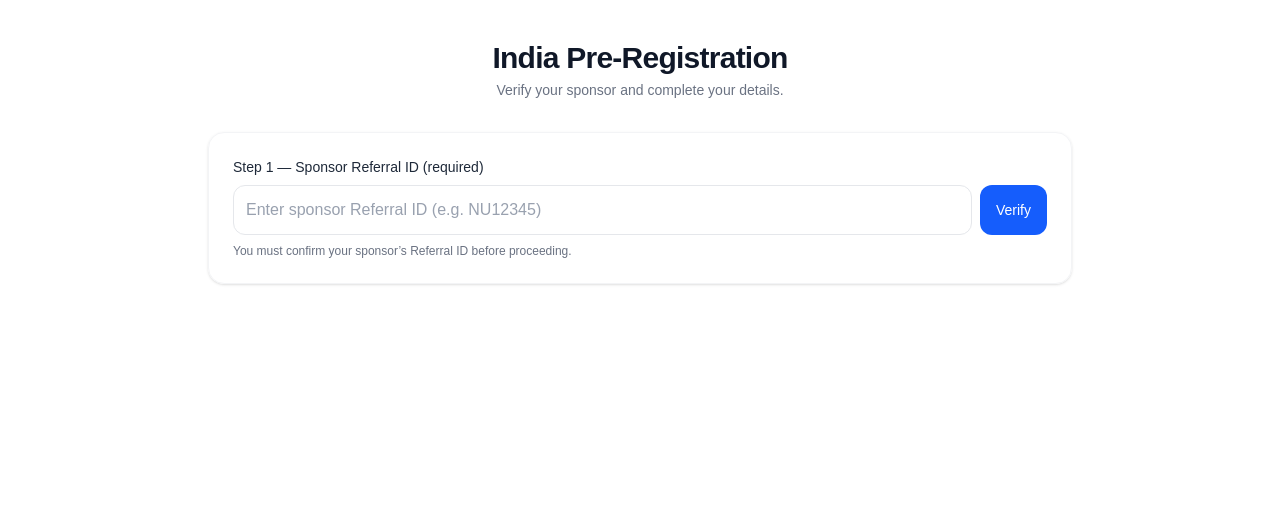
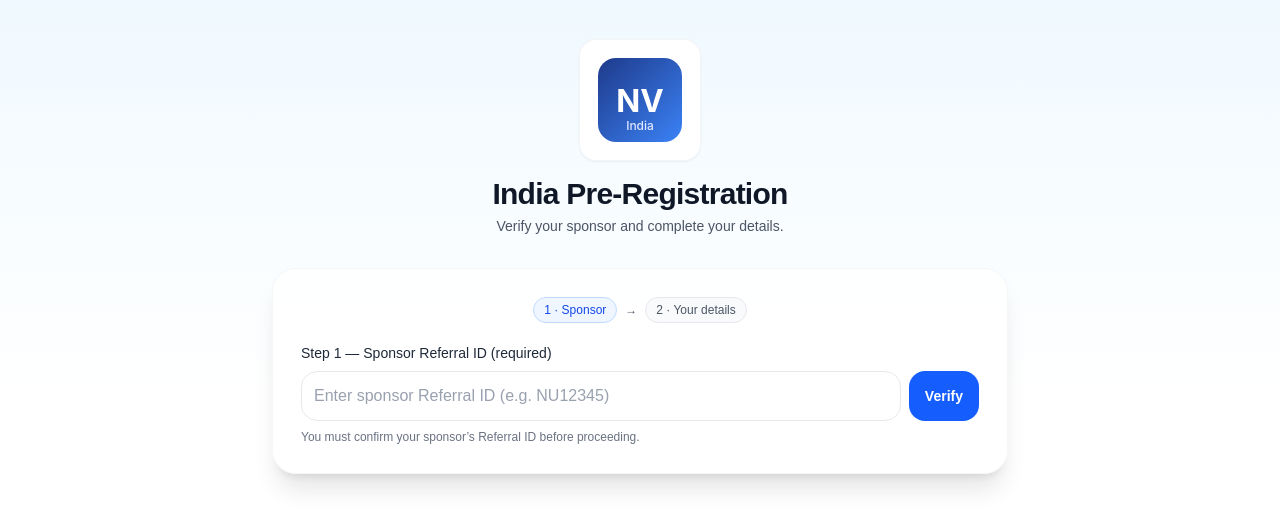
Before and after one commit to mav910623/india-landing, a Next.js app: page /register in a window 1280 px wide. Shown: the top 528 px of the page. Built offline with nearby package versions, Linux system fonts and the light colour scheme.

Commit message:
Register UI: elegant glass card, larger brand mark, refined inputs; keep referral lock and full Firestore flow

```diff
--- a/app/register/page.js
+++ b/app/register/page.js
@@ -1,7 +1,8 @@
 "use client";
 
-import { Suspense, useEffect, useMemo, useState } from "react";
-import { useSearchParams, useRouter } from "next/navigation";
+import { useEffect, useMemo, useState } from "react";
+import { useRouter } from "next/navigation";
+import Image from "next/image";
 import { auth, db } from "@/lib/firebase";
 import { createUserWithEmailAndPassword, updateProfile } from "firebase/auth";
 import {
@@ -10,22 +11,27 @@ import {
   where,
   getDocs,
   doc,
-  setDoc,
   serverTimestamp,
-  updateDoc,
   arrayUnion,
   writeBatch,
   limit,
 } from "firebase/firestore";
 
-// Ensure this page is treated dynamically (helps with CSR bailout errors)
+/** =========================================================
+ *  Build/runtime hints (CSR)
+ * ======================================================== */
 export const dynamic = "force-dynamic";
 export const fetchCache = "force-no-store";
 
-/* ---------- Helpers (unchanged) ---------- */
-
-function referralIdFromUid(uid) { return "NU" + uid.slice(0, 6).toUpperCase(); }
-function randomReferralCandidate() { return "NU" + Math.random().toString(36).substring(2, 8).toUpperCase(); }
+/** =========================================================
+ *  Helpers
+ * ======================================================== */
+function referralIdFromUid(uid) {
+  return "NU" + uid.slice(0, 6).toUpperCase();
+}
+function randomReferralCandidate() {
+  return "NU" + Math.random().toString(36).substring(2, 8).toUpperCase();
+}
 async function referralIdExists(refId) {
   const qy = query(collection(db, "users"), where("referralId", "==", refId), limit(1));
   const snap = await getDocs(qy);
@@ -42,34 +48,40 @@ async function generateUniqueReferralId(uid) {
 }
 const isValidEmail = (e) => /^[^\s@]+@[^\s@]+\.[^\s@]+$/.test(String(e || "").trim());
 const hasMinLen = (p) => String(p || "").length >= 8;
-const hasUpper  = (p) => /[A-Z]/.test(String(p || ""));
+const hasUpper = (p) => /[A-Z]/.test(String(p || ""));
 const hasNumber = (p) => /[0-9]/.test(String(p || ""));
 const passwordScore = (p) => [hasMinLen(p), hasUpper(p), hasNumber(p)].filter(Boolean).length;
 
-function unmaskPan(s) { return String(s || "").replace(/[^A-Za-z0-9]/g, "").toUpperCase(); }
+function unmaskPan(s) {
+  return String(s || "").replace(/[^A-Za-z0-9]/g, "").toUpperCase();
+}
 function constrainPanCore(core) {
   const raw = unmaskPan(core).slice(0, 10);
   let out = "";
   for (let i = 0; i < raw.length && out.length < 10; i++) {
-    const ch = raw[i], idx = out.length;
-    if (idx <= 4 || idx === 9) { if (/[A-Z]/.test(ch)) out += ch; }
-    else { if (/[0-9]/.test(ch)) out += ch; }
+    const ch = raw[i],
+      idx = out.length;
+    if (idx <= 4 || idx === 9) {
+      if (/[A-Z]/.test(ch)) out += ch;
+    } else {
+      if (/[0-9]/.test(ch)) out += ch;
+    }
   }
   return out;
 }
 function formatPanMasked(core10) {
   const c = constrainPanCore(core10);
   if (c.length <= 5) return c;
-  if (c.length <= 9) return `${c.slice(0,5)}-${c.slice(5)}`;
-  return `${c.slice(0,5)}-${c.slice(5,9)}-${c.slice(9)}`;
+  if (c.length <= 9) return `${c.slice(0, 5)}-${c.slice(5)}`;
+  return `${c.slice(0, 5)}-${c.slice(5, 9)}-${c.slice(9)}`;
 }
 const isValidPANCore = (core) => /^[A-Z]{5}[0-9]{4}[A-Z]$/.test(core);
 
 const COUNTRIES = [
-  { cc: "IN", flag: "🇮🇳", name: "India", dial: "+91",  example: "9876543210" },
+  { cc: "IN", flag: "🇮🇳", name: "India", dial: "+91", example: "9876543210" },
   { cc: "MY", flag: "🇲🇾", name: "Malaysia", dial: "+60", example: "123456789" },
   { cc: "SG", flag: "🇸🇬", name: "Singapore", dial: "+65", example: "81234567" },
-  { cc: "AE", flag: "🇦🇪", name: "UAE", dial: "+971",   example: "501234567" },
+  { cc: "AE", flag: "🇦🇪", name: "UAE", dial: "+971", example: "501234567" },
   { cc: "US", flag: "🇺🇸", name: "United States", dial: "+1", example: "4155551234" },
 ];
 
@@ -92,51 +104,29 @@ function guessDefaultCountry(local) {
   return COUNTRIES[0];
 }
 
-/* ---------- Wrapper to satisfy Next.js: Suspense around useSearchParams ---------- */
+/** =========================================================
+ *  Page Component
+ * ======================================================== */
+export default function RegisterPage() {
+  const router = useRouter();
 
-export default function RegisterPage() {
-  return (
-    <Suspense fallback={<div className="min-h-screen flex items-center justify-center text-gray-500">Loading…</div>}>
-      <RegisterPageInner />
-    </Suspense>
-  );
-}
-
-/* ---------- The original component logic lives here ---------- */
-
-function RegisterPageInner() {
+  // ---------- Steps & Sponsor ----------
   const [step, setStep] = useState(1);
   const [uplineInput, setUplineInput] = useState("");
   const [upline, setUpline] = useState(null);
   const [checkingUpline, setCheckingUpline] = useState(false);
+  const [refLocked, setRefLocked] = useState(false);
 
-  const [name, setName] = useState("");
-  const [email, setEmail] = useState("");
-  const [emailTouched, setEmailTouched] = useState(false);
-
-  const [country, setCountry] = useState(COUNTRIES[0]);
-  const [phoneLocal, setPhoneLocal] = useState("");
-
-  const [panInput, setPanInput] = useState("");
-  const [panCore, setPanCore] = useState("");
-
-  const [password, setPassword] = useState("");
-  const [pwVisible, setPwVisible] = useState(false);
-
-  const [registering, setRegistering] = useState(false);
-  const [notice, setNotice] = useState("");
-
-  const searchParams = useSearchParams();
-  const refLocked = !!searchParams.get("ref");
-  const router = useRouter();
-
-  // Auto-capture ?ref=
+  // Capture ?ref=... without useSearchParams (avoids Suspense requirement)
   useEffect(() => {
-    const ref = searchParams.get("ref");
-    if (!ref) return;
-    const up = String(ref).toUpperCase();
+    if (typeof window !== "undefined") {
+      const p = new URLSearchParams(window.location.search);
+      const ref = (p.get("ref") || "").trim();
+      if (ref) {
+        const up = ref.toUpperCase();
         setUplineInput(up);
-
+        setRefLocked(true);
+        // Auto-verify upline on mount if ref present
         (async () => {
           setCheckingUpline(true);
           try {
@@ -159,7 +149,26 @@ function RegisterPageInner() {
             setCheckingUpline(false);
           }
         })();
-  }, [searchParams]);
+      }
+    }
+  }, []);
+
+  // ---------- Form fields ----------
+  const [name, setName] = useState("");
+  const [email, setEmail] = useState("");
+  const [emailTouched, setEmailTouched] = useState(false);
+
+  const [country, setCountry] = useState(COUNTRIES[0]);
+  const [phoneLocal, setPhoneLocal] = useState("");
+
+  const [panInput, setPanInput] = useState("");
+  const [panCore, setPanCore] = useState("");
+
+  const [password, setPassword] = useState("");
+  const [pwVisible, setPwVisible] = useState(false);
+
+  const [registering, setRegistering] = useState(false);
+  const [notice, setNotice] = useState("");
 
   // Bias India if phone looks like 10-digit local
   useEffect(() => {
@@ -267,7 +276,7 @@ function RegisterPageInner() {
         return;
       }
 
-      // PAN uniqueness (existing pattern)
+      // PAN uniqueness
       const panQ = query(collection(db, "users"), where("pan", "==", panNorm), limit(1));
       const panSnap = await getDocs(panQ);
       if (!panSnap.empty) {
@@ -280,9 +289,11 @@ function RegisterPageInner() {
       const userCredential = await createUserWithEmailAndPassword(auth, emailNorm, password);
       createdAuthUser = userCredential.user;
       const uid = createdAuthUser.uid;
-      try { await updateProfile(createdAuthUser, { displayName: nameNorm }); } catch {}
+      try {
+        await updateProfile(createdAuthUser, { displayName: nameNorm });
+      } catch {}
 
-      // Referral
+      // Referral ID
       const referralId = await generateUniqueReferralId(uid);
 
       // Atomic write
@@ -311,7 +322,7 @@ function RegisterPageInner() {
       setNotice(`✅ Registered. Your Referral ID: ${referralId}`);
       router.push("/dashboard");
 
-      // Reset
+      // Reset (best effort)
       setStep(1);
       setUplineInput("");
       setUpline(null);
@@ -323,7 +334,9 @@ function RegisterPageInner() {
       setPassword("");
     } catch (err) {
       console.error("Registration error:", err);
-      try { if (createdAuthUser?.delete) await createdAuthUser.delete(); } catch {}
+      try {
+        if (createdAuthUser?.delete) await createdAuthUser.delete();
+      } catch {}
       setNotice(`❌ ${err?.message || "Registration failed. Try again."}`);
     } finally {
       setRegistering(false);
@@ -334,34 +347,64 @@ function RegisterPageInner() {
     () => (country ? `${country.dial} ${country.example}` : ""),
     [country]
   );
-  const pwScoreVal = pwScore;
 
-  /* ---------- UI ---------- */
+  /** =========================================================
+   *  UI
+   * ======================================================== */
+  return (
+    <div className="min-h-screen bg-gradient-to-b from-sky-50 via-white to-white">
+      {/* Subtle ornaments */}
+      <div className="pointer-events-none fixed inset-0 -z-10">
+        <div className="absolute -top-24 -left-16 h-72 w-72 rounded-full bg-blue-100/40 blur-3xl" />
+        <div className="absolute -bottom-16 -right-24 h-72 w-72 rounded-full bg-indigo-100/40 blur-3xl" />
+      </div>
 
-  return (
-    <div className="min-h-screen bg-white">
-      <div className="mx-auto max-w-4xl px-4 py-6 sm:py-10">
-        <header className="mb-6 sm:mb-8 text-center">
-          <h1 className="text-2xl sm:text-3xl font-semibold tracking-tight text-gray-900">
+      <div className="mx-auto max-w-3xl px-4 py-10">
+        {/* Brand header */}
+        <div className="mb-6 sm:mb-8 flex flex-col items-center text-center">
+          <div className="rounded-2xl ring-1 ring-gray-100 shadow-sm p-3 bg-white">
+            <Image
+              src="/nuvantage-icon.svg"
+              alt="NuVantage India"
+              width={96}
+              height={96}
+              priority
+              className="block"
+            />
+          </div>
+          <h1 className="mt-4 text-[22px] sm:text-3xl font-semibold tracking-tight text-gray-900">
             India Pre-Registration
           </h1>
-          <p className="mt-1 text-sm text-gray-500">
+          <p className="mt-1 text-sm text-gray-600">
             Verify your sponsor and complete your details.
           </p>
-        </header>
+        </div>
 
-        <div className="rounded-2xl border border-gray-100 bg-white/80 shadow-sm p-4 sm:p-6">
+        <div className="rounded-3xl border border-gray-100/80 bg-white/80 backdrop-blur-sm p-6 sm:p-7 shadow-xl">
           {notice && (
             <div
               className={
                 notice.startsWith("✅")
-                  ? "mb-4 rounded-xl bg-green-50 px-4 py-3 text-sm text-green-800 border border-green-200"
-                  : "mb-4 rounded-xl bg-red-50 px-4 py-3 text-sm text-red-800 border border-red-200"
+                  ? "mb-4 rounded-2xl bg-green-50 px-4 py-3 text-sm text-green-800 border border-green-200"
+                  : "mb-4 rounded-2xl bg-red-50 px-4 py-3 text-sm text-red-800 border border-red-200"
               }
+              role="status"
+              aria-live="polite"
             >
               {notice}
             </div>
           )}
+
+          {/* Step indicator */}
+          <div className="mb-5 flex items-center justify-center gap-2 text-xs text-gray-600">
+            <span className={`px-2.5 py-1 rounded-full border ${step === 1 ? "border-blue-200 bg-blue-50 text-blue-700" : "border-gray-200 bg-gray-50"}`}>
+              1 · Sponsor
+            </span>
+            <span>→</span>
+            <span className={`px-2.5 py-1 rounded-full border ${step === 2 ? "border-blue-200 bg-blue-50 text-blue-700" : "border-gray-200 bg-gray-50"}`}>
+              2 · Your details
+            </span>
+          </div>
 
           {step === 1 && (
             <section>
@@ -374,13 +417,13 @@ function RegisterPageInner() {
                   value={uplineInput}
                   onChange={(e) => setUplineInput(e.target.value.toUpperCase())}
                   placeholder="Enter sponsor Referral ID (e.g. NU12345)"
-                  className="flex-1 rounded-xl border border-gray-200 px-3 py-3 text-gray-900 placeholder:text-gray-400 focus:outline-none focus:ring-2 focus:ring-blue-500"
+                  className="flex-1 rounded-2xl border border-gray-200 px-3 py-3 text-gray-900 placeholder:text-gray-400 focus:outline-none focus:ring-2 focus:ring-blue-500"
                   disabled={refLocked}
                 />
                 <button
                   onClick={checkUpline}
                   disabled={checkingUpline}
-                  className="rounded-xl bg-blue-600 text-white px-4 py-3 text-sm font-medium hover:bg-blue-700 active:scale-[0.99] transition disabled:opacity-60"
+                  className="rounded-2xl bg-blue-600 text-white px-4 py-3 text-sm font-semibold hover:bg-blue-700 active:scale-[0.99] transition disabled:opacity-60"
                 >
                   {checkingUpline ? "Checking…" : "Verify"}
                 </button>
@@ -413,7 +456,7 @@ function RegisterPageInner() {
                   value={name}
                   onChange={(e) => setName(e.target.value)}
                   placeholder="Full name"
-                  className="w-full rounded-xl border border-gray-200 px-3 py-3 text-gray-900 placeholder:text-gray-400 focus:outline-none focus:ring-2 focus:ring-blue-500"
+                  className="w-full rounded-2xl border border-gray-200 px-3 py-3 text-gray-900 placeholder:text-gray-400 focus:outline-none focus:ring-2 focus:ring-blue-500"
                 />
 
                 <div>
@@ -423,7 +466,7 @@ function RegisterPageInner() {
                     onBlur={() => setEmailTouched(true)}
                     placeholder="Email address"
                     type="email"
-                    className={`w-full rounded-xl border px-3 py-3 text-gray-900 placeholder:text-gray-400 focus:outline-none focus:ring-2 ${
+                    className={`w-full rounded-2xl border px-3 py-3 text-gray-900 placeholder:text-gray-400 focus:outline-none focus:ring-2 ${
                       !emailTouched || emailValid
                         ? "border-gray-200 focus:ring-blue-500"
                         : "border-red-300 focus:ring-red-500"
@@ -441,7 +484,7 @@ function RegisterPageInner() {
                       onChange={(e) =>
                         setCountry(COUNTRIES.find((c) => c.cc === e.target.value) || COUNTRIES[0])
                       }
-                      className="w-[46%] sm:w-48 rounded-xl border border-gray-200 px-3 py-3 text-gray-900 focus:outline-none focus:ring-2 focus:ring-blue-500"
+                      className="w-[46%] sm:w-52 rounded-2xl border border-gray-200 px-3 py-3 text-gray-900 focus:outline-none focus:ring-2 focus:ring-blue-500"
                       title="Country code"
                     >
                       {COUNTRIES.map((c) => (
@@ -456,7 +499,7 @@ function RegisterPageInner() {
                       onChange={(e) => setPhoneLocal(e.target.value)}
                       inputMode="numeric"
                       placeholder={`Phone number (e.g. ${country.example})`}
-                      className="flex-1 rounded-xl border border-gray-200 px-3 py-3 text-gray-900 placeholder:text-gray-400 focus:outline-none focus:ring-2 focus:ring-blue-500"
+                      className="flex-1 rounded-2xl border border-gray-200 px-3 py-3 text-gray-900 placeholder:text-gray-400 focus:outline-none focus:ring-2 focus:ring-blue-500"
                     />
                   </div>
                   <p className="mt-2 text-xs text-gray-500">
@@ -473,7 +516,7 @@ function RegisterPageInner() {
                     value={panInput}
                     onChange={(e) => onPanChange(e.target.value)}
                     placeholder="PAN (AAAAA-9999-A)"
-                    className={`w-full rounded-xl border px-3 py-3 text-gray-900 placeholder:text-gray-400 focus:outline-none focus:ring-2 ${
+                    className={`w-full rounded-2xl border px-3 py-3 text-gray-900 placeholder:text-gray-400 focus:outline-none focus:ring-2 ${
                       !panCore || isValidPANCore(panCore)
                         ? "border-gray-200 focus:ring-blue-500"
                         : "border-red-300 focus:ring-red-500"
@@ -494,17 +537,18 @@ function RegisterPageInner() {
                       onChange={(e) => setPassword(e.target.value)}
                       placeholder="Password"
                       type={pwVisible ? "text" : "password"}
-                      className="w-full rounded-xl border border-gray-200 px-3 py-3 pr-20 text-gray-900 placeholder:text-gray-400 focus:outline-none focus:ring-2 focus:ring-blue-500"
+                      className="w-full rounded-2xl border border-gray-200 px-3 py-3 pr-24 text-gray-900 placeholder:text-gray-400 focus:outline-none focus:ring-2 focus:ring-blue-500"
                     />
                     <button
                       type="button"
                       onClick={() => setPwVisible((v) => !v)}
-                      className="absolute right-2 top-1/2 -translate-y-1/2 rounded-lg border border-gray-200 px-2 py-1 text-xs text-gray-700 hover:bg-gray-50"
+                      className="absolute right-2 top-1/2 -translate-y-1/2 rounded-xl border border-gray-200 px-2.5 py-1.5 text-xs text-gray-700 hover:bg-gray-50"
                     >
                       {pwVisible ? "Hide" : "Show"}
                     </button>
                   </div>
 
+                  {/* Password strength */}
                   <div className="mt-2">
                     <div className="h-2 w-full rounded bg-gray-100 overflow-hidden">
                       <div
@@ -521,18 +565,18 @@ function RegisterPageInner() {
                     </div>
                     <div className="mt-2 grid grid-cols-3 gap-2 text-[11px] text-gray-600">
                       <Rule ok={hasMinLen(password)} label="8+ chars" />
-                      <Rule ok={hasUpper(password)}  label="1 uppercase" />
+                      <Rule ok={hasUpper(password)} label="1 uppercase" />
                       <Rule ok={hasNumber(password)} label="1 number" />
                     </div>
                   </div>
                 </div>
               </div>
 
-              <div className="mt-4 flex gap-2">
+              <div className="mt-5 flex gap-2">
                 <button
                   onClick={registerUser}
                   disabled={registering}
-                  className="flex-1 rounded-xl bg-green-600 text-white px-4 py-3 text-sm font-semibold hover:bg-green-700 active:scale-[0.99] transition disabled:opacity-60"
+                  className="flex-1 rounded-2xl bg-green-600 text-white px-4 py-3 text-sm font-semibold hover:bg-green-700 active:scale-[0.99] transition disabled:opacity-60"
                 >
                   {registering ? "Registering…" : "Register & Login"}
                 </button>
@@ -544,7 +588,7 @@ function RegisterPageInner() {
                     setNotice("");
                   }}
                   type="button"
-                  className="rounded-xl border border-gray-200 px-4 py-3 text-sm text-gray-700 hover:bg-gray-50 active:scale-[0.99] transition"
+                  className="rounded-2xl border border-gray-200 px-4 py-3 text-sm text-gray-700 hover:bg-gray-50 active:scale-[0.99] transition"
                 >
                   Back
                 </button>
@@ -559,7 +603,11 @@ function RegisterPageInner() {
   function Rule({ ok, label }) {
     return (
       <div className="flex items-center gap-1">
-        <span className={`inline-block h-2 w-2 rounded-full ${ok ? "bg-green-600" : "bg-gray-300"}`} />
+        <span
+          className={`inline-block h-2 w-2 rounded-full ${
+            ok ? "bg-green-600" : "bg-gray-300"
+          }`}
+        />
         <span className={`${ok ? "text-gray-800" : ""}`}>{label}</span>
       </div>
     );
```
Lines whose indentation alone changed are shown as unchanged.
